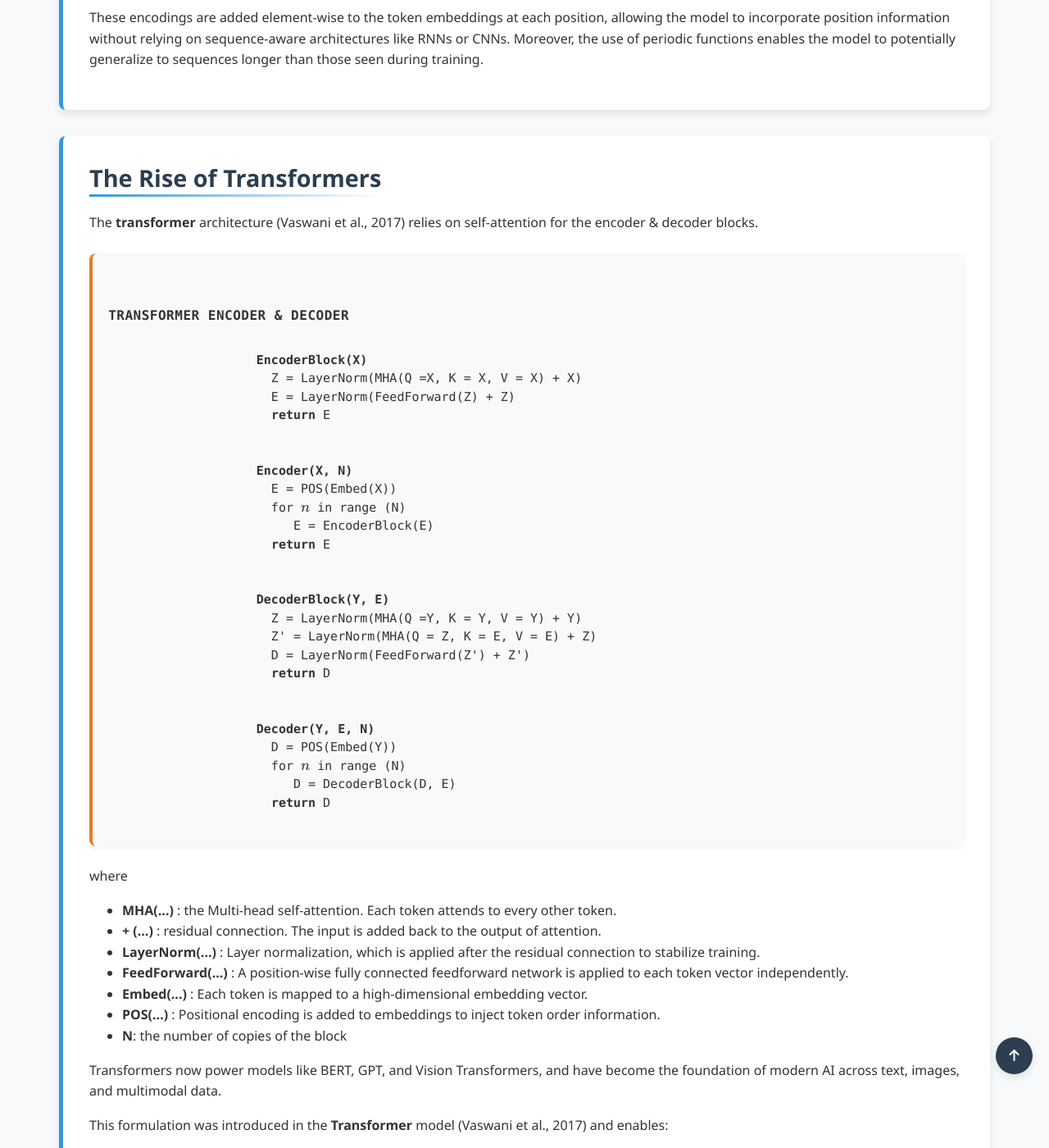
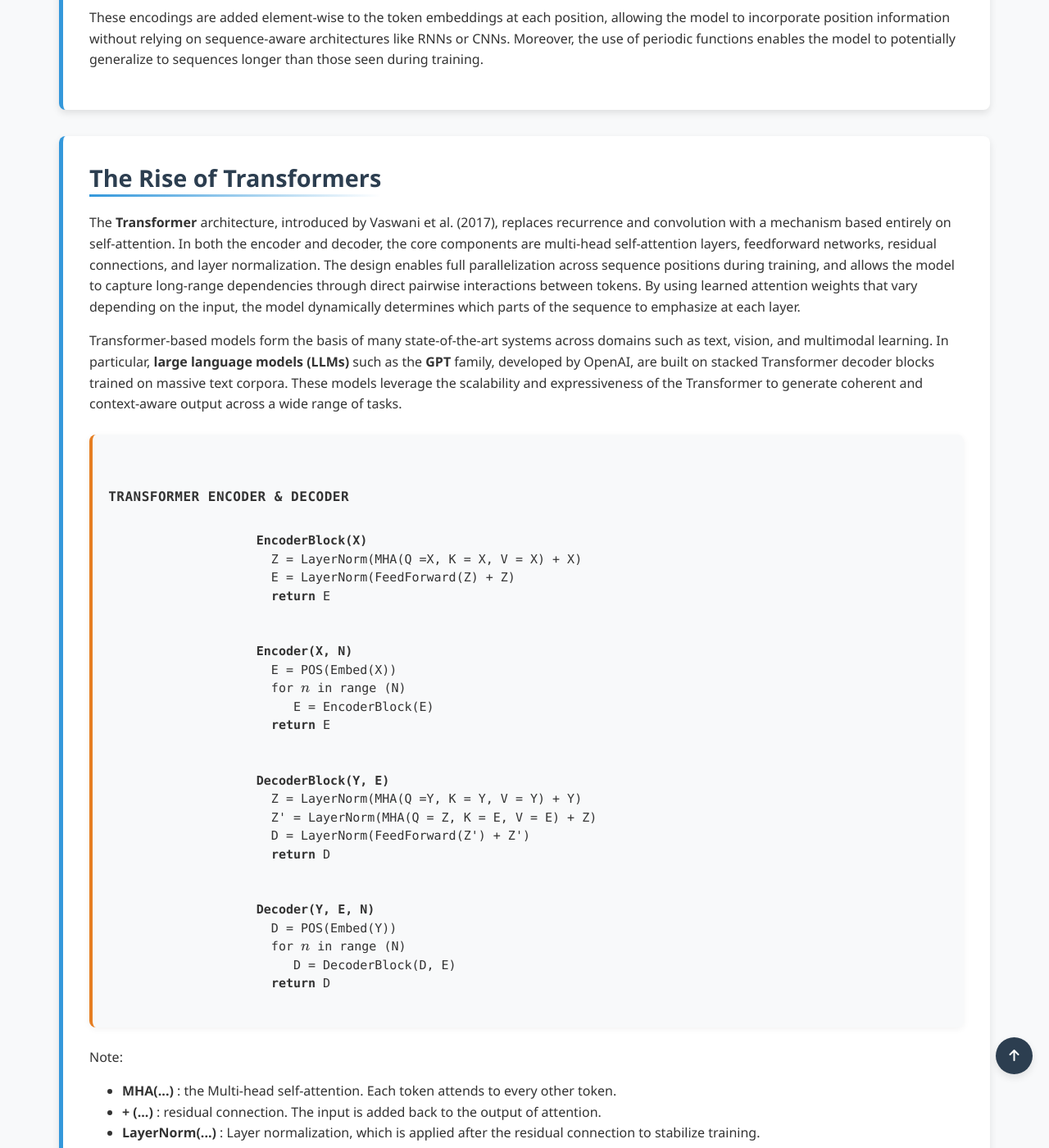
Before and after one commit to Yusukey01/yusukey01.github.io, a Jekyll site: the page built from Mathematics/Machine_learning/deep_nn.html, in a window 1280 px wide and 1400 px high, scrolled down 5673 px. Shown: the whole window at 82% size. Built offline with Jekyll 4.4.1, drawn with Linux system fonts in a browser that asks for light colours; some of the changed text lies outside the part shown.

Commit message:
add Transfomer  section

```diff
--- a/Mathematics/Machine_learning/deep_nn.html
+++ b/Mathematics/Machine_learning/deep_nn.html
@@ -285,9 +285,20 @@ uses_python: false
             <section id="transformer" class="section-content">
                 <h2>The Rise of Transformers</h2>
 
+
                 <p>
-                    The <strong>transformer</strong> architecture (Vaswani et al., 2017) relies on self-attention for the encoder
-                    & decoder blocks.
+                    The <strong>Transformer</strong> architecture, introduced by Vaswani et al. (2017), replaces recurrence and convolution with a mechanism based entirely on self-attention.
+                    In both the encoder and decoder, the core components are multi-head self-attention layers, feedforward networks, residual connections, and layer normalization.
+                    The design enables full parallelization across sequence positions during training, and allows the model to capture long-range dependencies through direct pairwise
+                    interactions between tokens. By using learned attention weights that vary depending on the input, the model dynamically determines which parts of the sequence to emphasize
+                    at each layer.
+                </p>
+
+                <p>
+                    Transformer-based models form the basis of many state-of-the-art systems across domains such as text, vision, and multimodal learning.
+                    In particular, <strong>large language models (LLMs)</strong> such as the <strong>GPT</strong> family, developed by OpenAI, are built on
+                    stacked Transformer decoder blocks trained on massive text corpora. These models leverage the scalability and expressiveness of the
+                    Transformer to generate coherent and context-aware output across a wide range of tasks.
                 </p>
 
                 <div class="pseudocode">
@@ -316,7 +327,7 @@ uses_python: false
                     &emsp;&emsp;<strong>return</strong> D
                 </div>
                 <p>
-                    where
+                    Note:
                     <ul style="padding-left: 40px;">
                         <li><strong>MHA(...)</strong> : the Multi-head self-attention. Each token attends to every other token.</li>
                         <li><strong>+ (...)</strong> : residual connection. The input is added back to the output of attention. </li>
@@ -325,22 +336,6 @@ uses_python: false
                         <li><strong>Embed(...)</strong> : Each token is mapped to a high-dimensional embedding vector.</li>
                         <li><strong>POS(...)</strong> : Positional encoding is added to embeddings to inject token order information.</li>
                         <li><strong>N</strong>: the number of copies of the block</li>
-                    </ul>
-
-
-
-                </p>
-
-                <p>
-                    Transformers now power models like BERT, GPT, and Vision Transformers, and have become the foundation of modern AI across text, images, and multimodal data.
-                </p>
-
-                <p>
-                    This formulation was introduced in the <strong>Transformer</strong> model (Vaswani et al., 2017) and enables:
-                    <ul style="padding-left: 40px;">
-                        <li>Full parallelization across positions,</li>
-                        <li>Effective modeling of long-range dependencies, and</li>
-                        <li>Dynamic, data-dependent weighting of inputs.</li>
                     </ul>
                 </p>
             </section>
```
